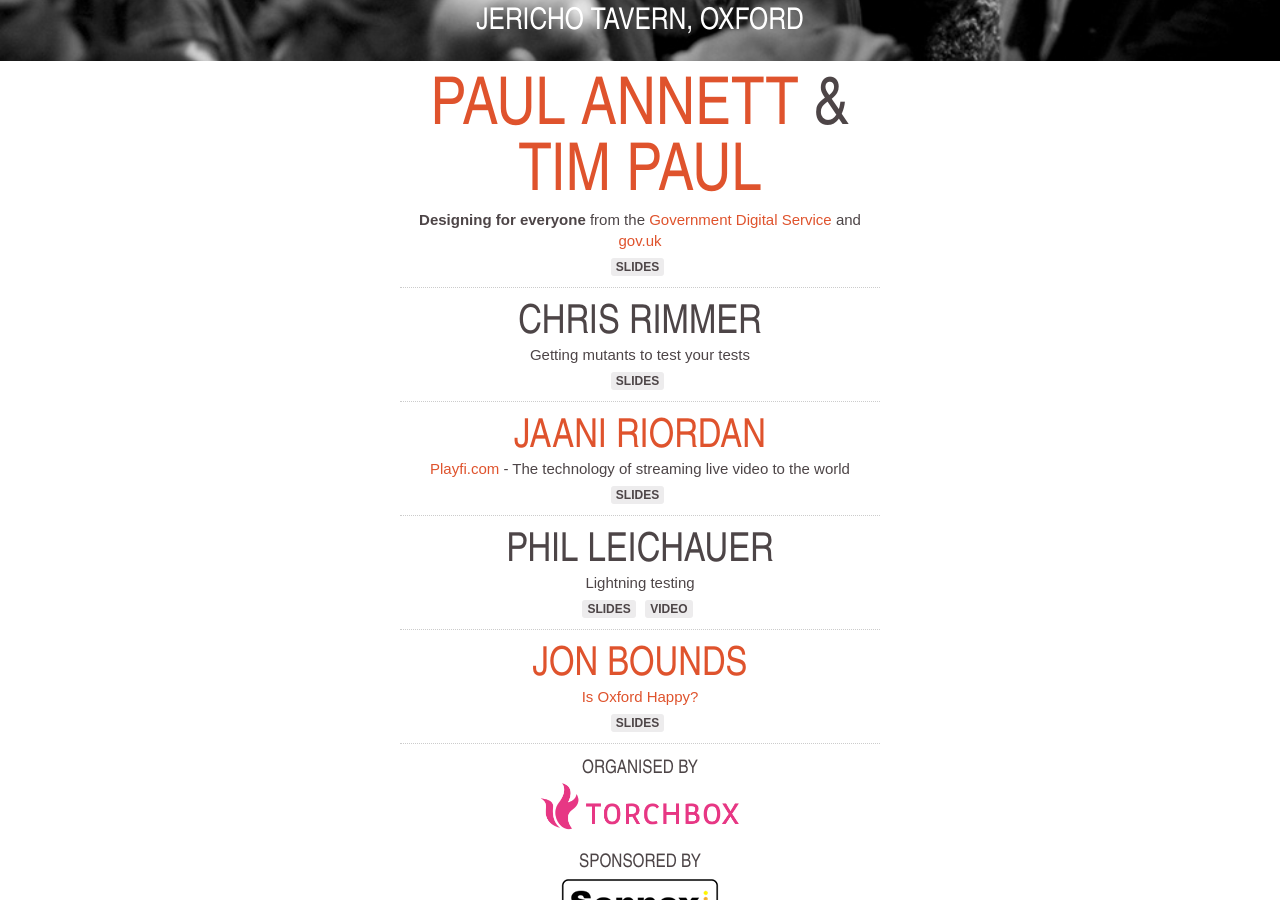
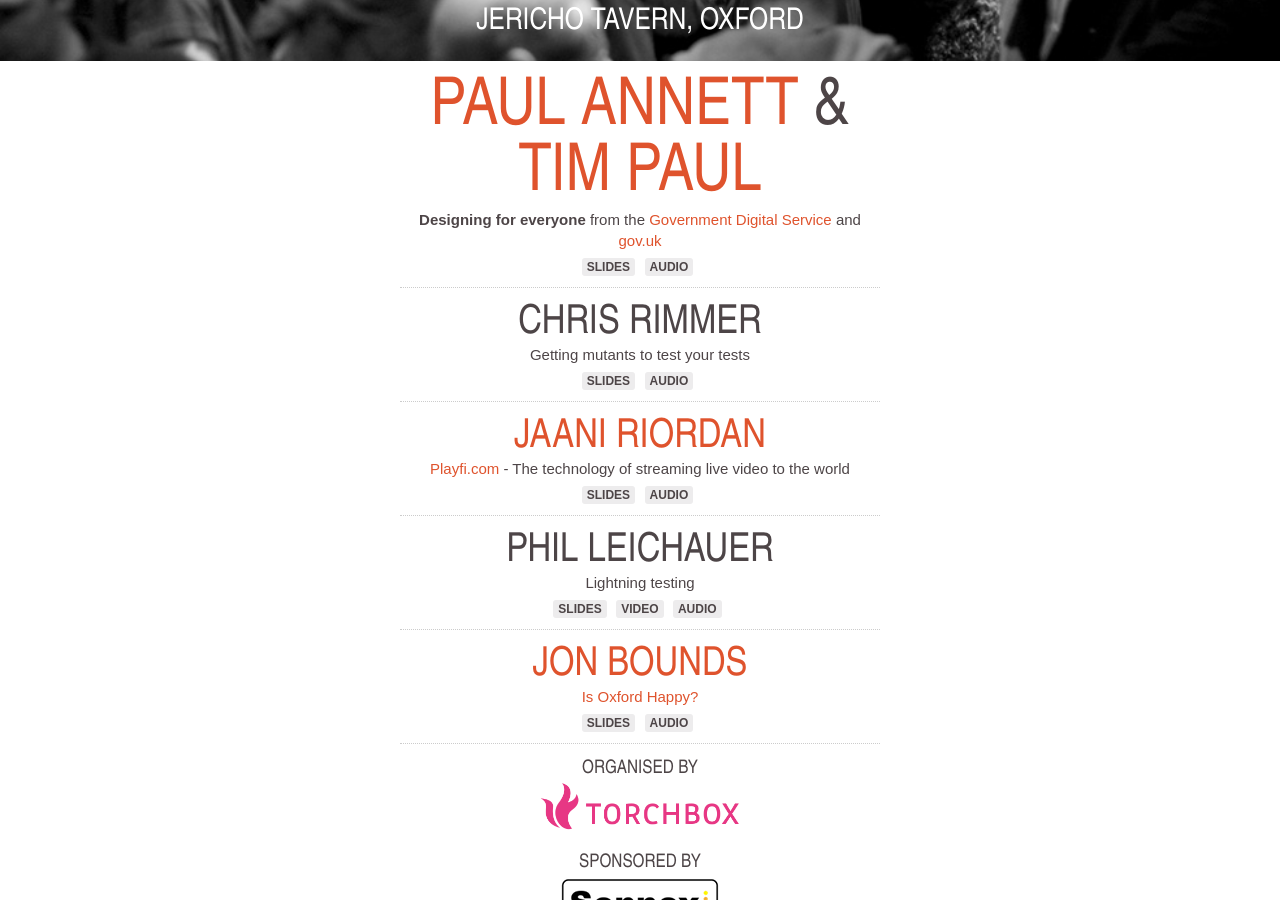
Before and after one commit to torchbox/ogn, a Jekyll site: the page built from _posts/2012-07-18-ogn27.markdown, in a window 1280 px wide and 900 px high, scrolled down 398 px. Built offline with Jekyll 4.4.1, drawn with Linux system fonts in a browser that asks for light colours; nearby versions of some CDN libraries; Markdown is read by kramdown in place of the engine named in the settings.

Commit message:
OGN27 Files now in subfolders

```diff
--- a/_posts/2012-07-18-ogn27.markdown
+++ b/_posts/2012-07-18-ogn27.markdown
@@ -28,7 +28,8 @@
     <h2><a href="http://twitter.com/nicepaul">Paul Annett</a> &amp; <a href="https://twitter.com/timpaul">Tim Paul</a></h2>
     <p><strong>Designing for everyone</strong> from the <a href="http://digital.cabinetoffice.gov.uk/" >Government Digital Service</a> and <a href="http://www.gov.uk/" >gov.uk</a></p>
     <div class="downloads">
-      <a href="http://www.slideshare.net/DigEngHMG/designing-for-everyone" target="_blank">slides</a>
+      <a href="http://www.slideshare.net/DigEngHMG/designing-for-everyone">slides</a>
+      <a href="http://media.ogn.s3.amazonaws.com/ogn27/27-keynote-PaulAnnettAndTimPaul.mp3" >audio</a>
     </div>
   </li>
  </ul>
@@ -39,28 +40,32 @@
     <h2>Chris Rimmer</h2>
     <p>Getting mutants to test your tests</p>
     <div class="downloads">
-      <a href="http://media.ogn.s3.amazonaws.com/ogn27/microslot-ChrisRimmer.pdf" target="_blank">slides</a>
+      <a href="http://media.ogn.s3.amazonaws.com/ogn27/microslot-ChrisRimmer.pdf" >slides</a>
+      <a href="http://media.ogn.s3.amazonaws.com/ogn27/27-microslot-ChrisRimmer.mp3" >audio</a>
     </div>
   </li>
   <li>
-    <h2><a href="http://www.jaani.net/" target="_blank">Jaani Riordan</a></h2>
+    <h2><a href="http://www.jaani.net/" >Jaani Riordan</a></h2>
     <p><a href="http://www.playfi.com/" >Playfi.com</a> - The technology of streaming live video to the world</p>
     <div class="downloads">
-      <a href="http://media.ogn.s3.amazonaws.com/microslot-JaaniRiordan.pptx" target="_blank">slides</a>
+      <a href="http://media.ogn.s3.amazonaws.com/ogn27/microslot-JaaniRiordan.pptx" >slides</a>
+      <a href="http://media.ogn.s3.amazonaws.com/ogn27/27-microslot-ChrisRimmer.mp3" >audio</a>
     </div>
   </li>
   <li>
    <h2>Phil Leichauer</h2>
     <p>Lightning testing</p>
     <div class="downloads">
-      <a href="http://media.ogn.s3.amazonaws.com/microslot-PhilLeichauer.pdf" target="_blank">slides</a> <a href="http://www.youtube.com/user/Electrophotography" target="_blank">video</a>
+      <a href="http://media.ogn.s3.amazonaws.com/ogn27/microslot-PhilLeichauer.pdf" >slides</a> <a href="http://www.youtube.com/user/Electrophotography" >video</a>
+      <a href="http://media.ogn.s3.amazonaws.com/ogn27/27-microslot-PhilLeichauer.mp3" >audio</a>
     </div>
   </li>
   <li>
     <h2><a href="http://www.jonbounds.co.uk">Jon Bounds</a></h2>
     <p><a href="http://twitter.com/isoxfordhappy">Is Oxford Happy?</a></p>
      <div class="downloads">
-      <a href="http://media.ogn.s3.amazonaws.com/microslot-JonBounds.pdf" target="_blank">slides</a>
+      <a href="http://media.ogn.s3.amazonaws.com/ogn27/microslot-JonBounds.pdf" >slides</a>
+      <a href="http://media.ogn.s3.amazonaws.com/ogn27/27-microslot-JonBounds.mp3" >audio</a>
      </div>
   </li>
 </ul>
```
